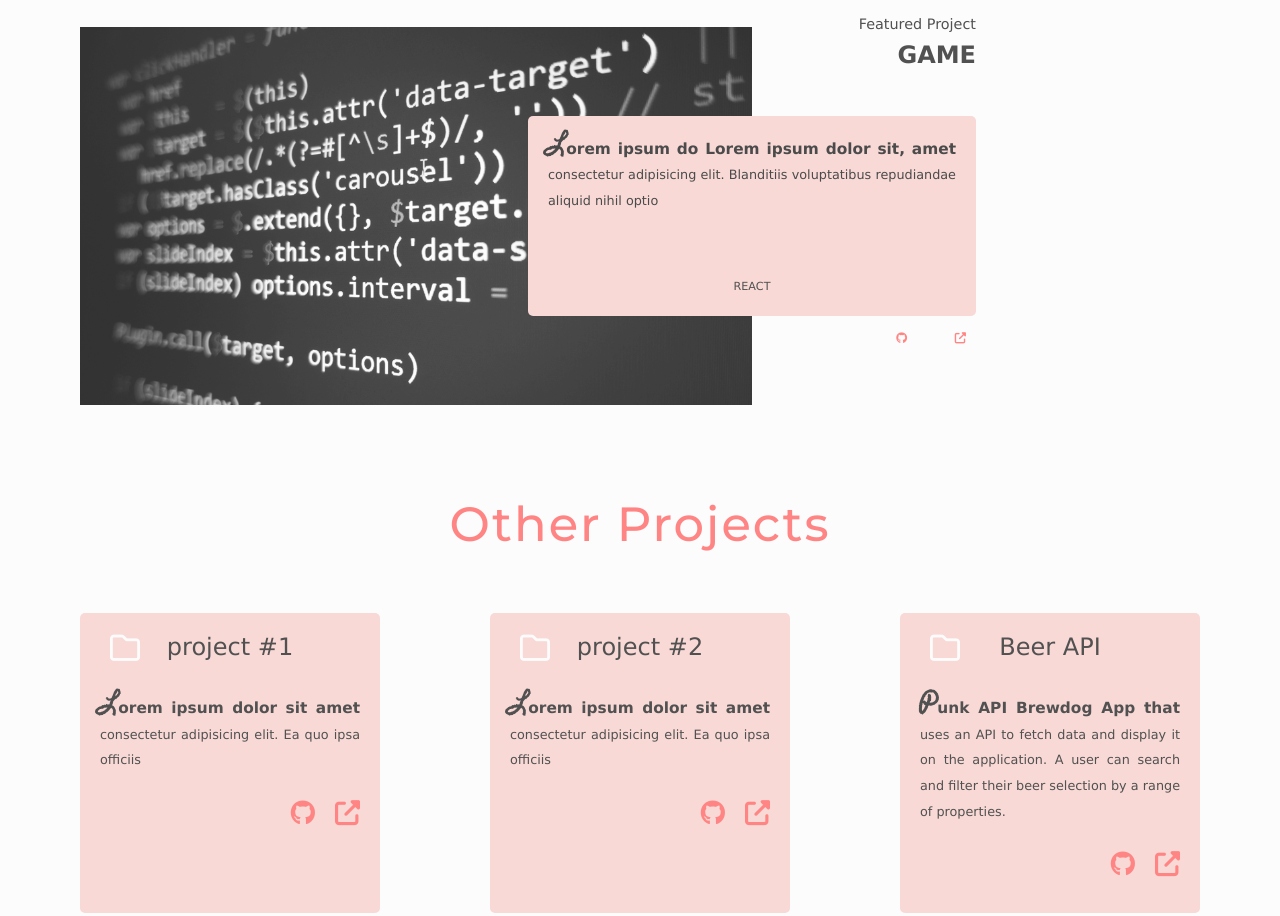
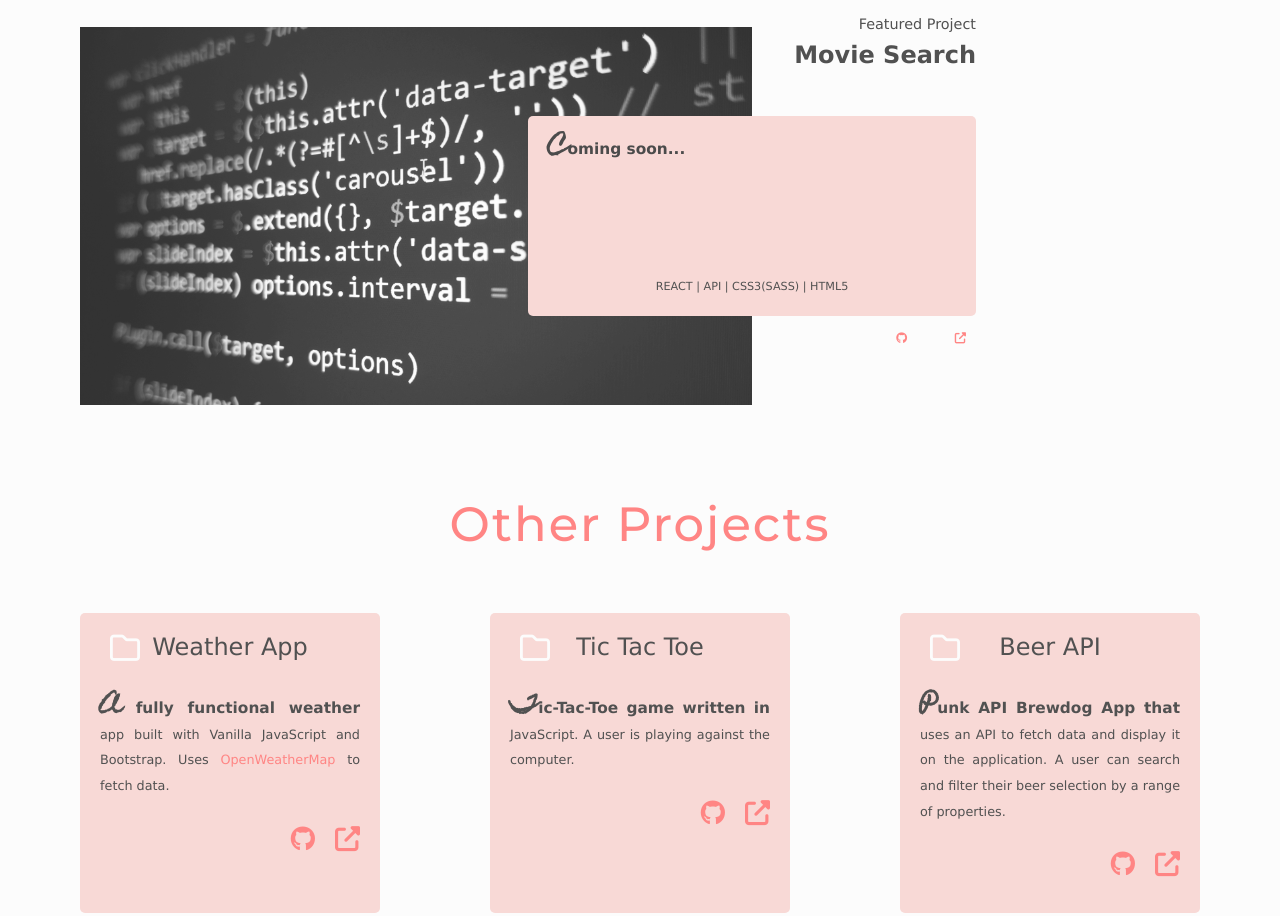
Before and after one commit to wowermalwina/malwina-wower-portfolio, a plain HTML site: page index.html in a window 1280 px wide. Shown: the part 2140-3056 px from the top of the page. Drawn offline with nearby package versions, Linux system fonts and the light colour scheme.

Commit message:
changes added to styling

```diff
--- a/index.html
+++ b/index.html
@@ -206,7 +206,7 @@
             <p>
               A responsive app that fetches data from an API and displays it in the forms of map, graph and table. Search functionality allows you to filter through countries.
             </p>
-            <span>REACT | API | CSS3(SASS) | HTML5</span>
+            <span>REACT | API | CSS3(SASS) | HTML5 </span>
           </div>
           <div class="box external-links">
             <a href="#" alt="code"><span class="fab fa-github"></span></a>
@@ -229,15 +229,14 @@
           />
           <div class="box featured-project-title">
             <h4>Featured Project</h4>
-            <h5>GAME</h5>
+            <h5>Movie Search</h5>
           </div>
 
           <div class="box info-featured-project">
             <p>
-              Lorem ipsum do Lorem ipsum dolor sit, amet consectetur adipisicing
-              elit. Blanditiis voluptatibus repudiandae aliquid nihil optio
+              Coming soon...
             </p>
-            <span>REACT</span>
+            <span>REACT | API | CSS3(SASS) | HTML5</span>
           </div>
           <div class="box external-links">
             <a href="#" alt="code"><span class="fab fa-github"></span></a>
@@ -261,15 +260,15 @@
             >
               <span class="title"
                 ><span class="far fa-folder"></span>
-                <h4>project #1</h4>
+                <h4>Weather App</h4>
               </span>
               <p>
-                Lorem ipsum dolor sit amet consectetur adipisicing elit. Ea quo
-                ipsa officiis
+                A fully functional weather app built with Vanilla JavaScript and Bootstrap.
+                Uses <a href="https://openweathermap.org/" alt="code">OpenWeatherMap</a> to fetch data.
               </p>
               <div class="external-links">
-                <a href="#" alt="code"><span class="fab fa-github"></span></a>
-                <a href="#" alt="code"
+                <a href="https://github.com/wowermalwina/weather-API" alt="github"><span class="fab fa-github"></span></a>
+                <a href="https://weather-app.malwinawower.co.uk/" alt="external-link"
                   ><span class="fas fa-external-link-alt"></span
                 ></a>
               </div>
@@ -283,16 +282,14 @@
             >
               <span class="title"
                 ><span class="far fa-folder"></span>
-                <h4>project #2</h4>
+                <h4>Tic Tac Toe</h4>
               </span>
-
               <p>
-                Lorem ipsum dolor sit amet consectetur adipisicing elit. Ea quo
-                ipsa officiis
+                Tic-Tac-Toe game written in JavaScript. A user is playing against the computer.
               </p>
               <div class="external-links">
-                <a href="#" alt="code"><span class="fab fa-github"></span></a>
-                <a href="#" alt="code"
+                <a href="https://github.com/wowermalwina/tic-tac-toe" alt="github"><span class="fab fa-github"></span></a>
+                <a href="https://wowermalwina.github.io/tic-tac-toe/" alt="external-link"
                   ><span class="fas fa-external-link-alt"></span
                 ></a>
               </div>
@@ -315,7 +312,7 @@
               </p>
               <div class="external-links">
                 <a href="#" alt="code"><span class="fab fa-github"></span></a>
-                <a href="#" alt="code"
+                <a href="https://github.com/wowermalwina/punk-api-brewdog" alt="external-link"
                   ><span class="fas fa-external-link-alt"></span
                 ></a>
               </div>
```
Also changed, not shown: src/styles.scss (+0 -4 lines), src/styles.css, 1 other file.
